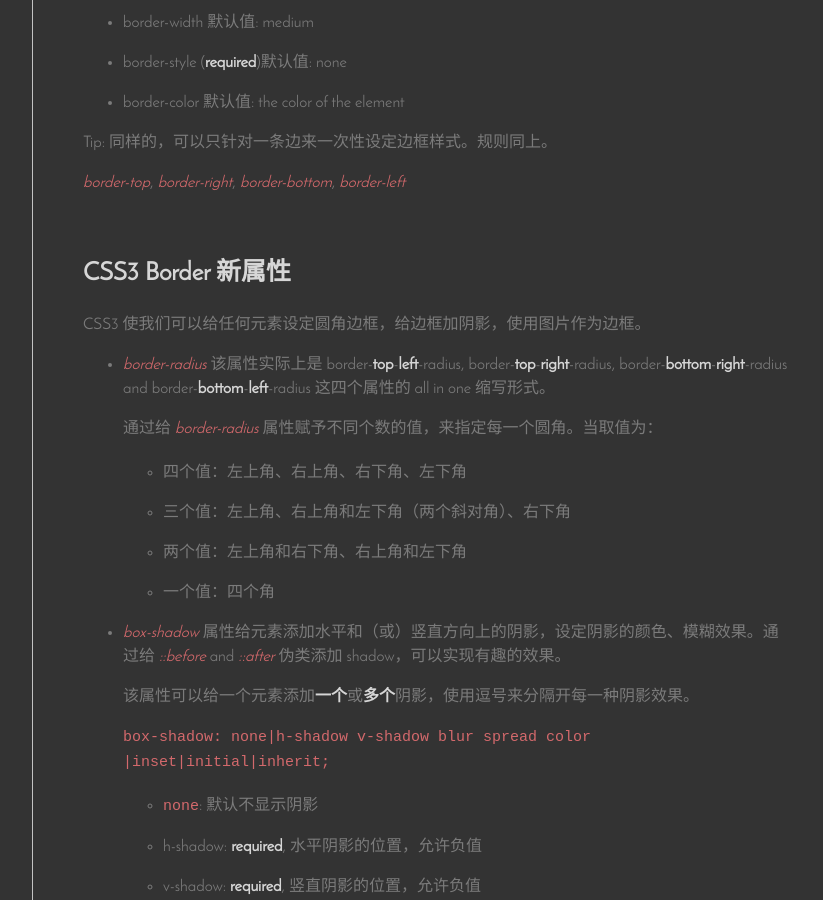
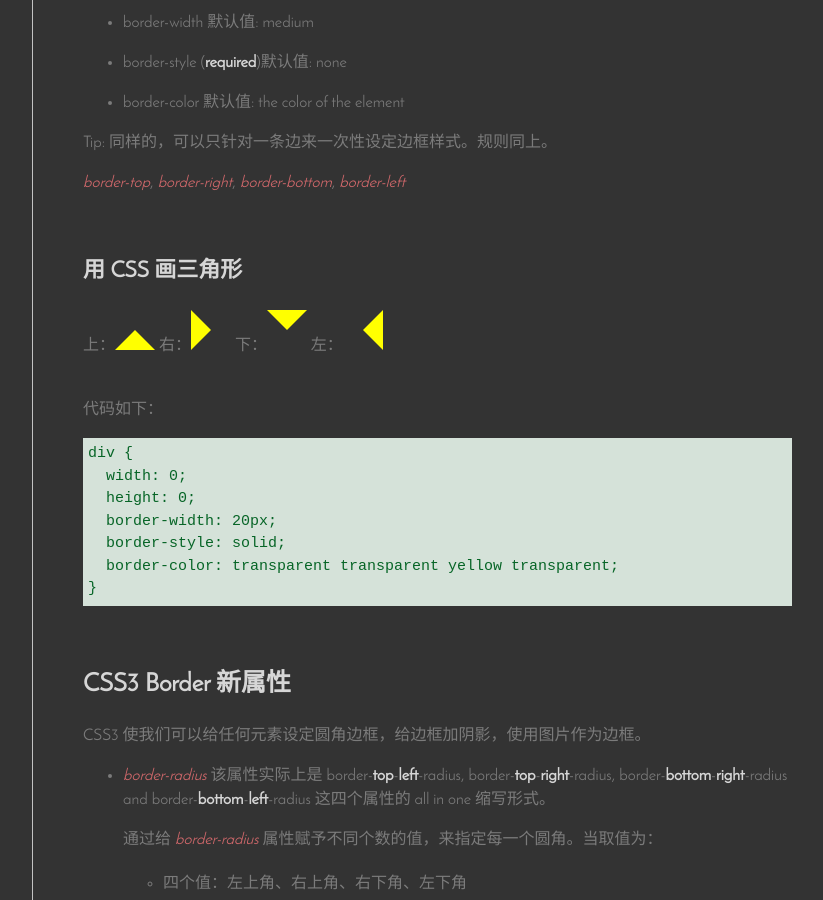
Before and after one commit to Vivi-wu/dive-into-web, a Jekyll site: the page built from _posts/2014-04-03-CSS-Borders-Margins-and-Padding.markdown, in a window 1280 px wide and 900 px high, scrolled down 2145 px. Shown: the whole window, without its empty margins (93-916 px from the left). Built offline with Jekyll 4.4.1, drawn with Linux system fonts in a browser that asks for light colours; nearby versions of some CDN libraries.

Commit message:
add CSS draw tringle hack, update some posts

```diff
--- a/_posts/2014-04-03-CSS-Borders-Margins-and-Padding.markdown
+++ b/_posts/2014-04-03-CSS-Borders-Margins-and-Padding.markdown
@@ -71,6 +71,25 @@ Tip: 同样的，可以只针对一条边来一次性设定边框样式。规则
 
 _border-top_, _border-right_, _border-bottom_, _border-left_
 
+### 用 CSS 画三角形
+
+<div>
+<span>上：</span><div style="display:inline-block;width:0;height:0;border-width:20px;border-style:solid;border-color:transparent transparent yellow transparent;"></div>
+<span>右：</span><div style="display:inline-block;width:0;height:0;border-width:20px;border-style:solid;border-color:transparent transparent transparent yellow;"></div>
+<span>下：</span><div style="display:inline-block;width:0;height:0;border-width:20px;border-style:solid;border-color:yellow transparent transparent transparent;"></div>
+<span>左：</span><div style="display:inline-block;width:0;height:0;border-width:20px;border-style:solid;border-color:transparent yellow transparent transparent;"></div>
+</div><br>
+
+代码如下：
+
+    div {
+      width: 0;
+      height: 0;
+      border-width: 20px;
+      border-style: solid;
+      border-color: transparent transparent yellow transparent;
+    }
+
 ## CSS3 Border 新属性
 
 CSS3 使我们可以给任何元素设定圆角边框，给边框加阴影，使用图片作为边框。
--- a/_posts/2014-04-15-HTML-Blocks.markdown
+++ b/_posts/2014-04-15-HTML-Blocks.markdown
@@ -9,8 +9,7 @@ Every HTML element has a default _display_ value depending on what type of eleme
 Block level elements always start on a new line and takes up the full width available.
 **块级元素**通常**以新的一行开始，左右伸展，占满一整行宽度**。
 
-常见的块级元素有: `<div>`, `<h1>`-`<h6>`, `<p>`, `<form>`, `<ul>`, `<table>`
-
+常见的块级元素有: `<div>`, `<h1>`-`<h6>`, `<p>`, `<form>`, `<ul>`, `<ol>`
 <!--more-->
 
 ## Inline Elements
@@ -18,7 +17,7 @@ Block level elements always start on a new line and takes up the full width avai
 Inline elements don't start on a new line and only take up as much width as necessary.
 **行内级元素**通常**不会以新的一行开始来显示，且只占据必要的宽度**。
 
-常见的行内级元素有: `<span>`, `<a>`, `<img>`
+常见的行内级元素有: `<span>`, `<a>`, `<img>`, `<strong>`
 
 ### `<div>` Element
 
--- a/_posts/2015-05-08-JavaScript-Strict-Mode.markdown
+++ b/_posts/2015-05-08-JavaScript-Strict-Mode.markdown
@@ -85,7 +85,7 @@ ES6允许为函数的参数设置默认值，即直接写在参数定义的后
 
 ### 避免使用 `eval()`
 
-该函数用来将 text 作为 code 来允许。因为它允许任何代码执行，会带来安全问题。
+该函数用来将 text 作为 JS code 允许其执行。因为它允许任何代码执行，会带来安全问题。
 
 ### 减少 loop 里的操作
 
--- a/_posts/2015-12-30-JavaScript-Objects.markdown
+++ b/_posts/2015-12-30-JavaScript-Objects.markdown
@@ -50,7 +50,7 @@ JS中被称为 this 的东西 is the object that "owns" the JavaScript code。
 + when used in an **object**, is the object itself.
 + when used in an **object constructor**, is only a substitute 替代 for the new object. The value of `this` will become the new object when the constructor is used to create an object. 构造函数里的 this 没有值，当函数被用来创建新的对象时，this 的值就是新的对象。
 
-我们还可以在 HTML 元素的 event 事件绑定里使用 _this_
+我们还可以在 HTML 元素的 event 事件绑定里使用 _this_，指的是触发事件的对象。（JS Event Order 章节有提到）
 
     <h1 onclick="this.innerHTML='Ooops!'">Click on this text!</h1>
     <h1 onclick="changeTest(this)">Click on this text!</h1>
--- a/_posts/2016-01-02-JavaScript-Browser-BOM.markdown
+++ b/_posts/2016-01-02-JavaScript-Browser-BOM.markdown
@@ -8,7 +8,7 @@ category: JavaScript
 
 所有浏览器都支持窗口对象。全局变量是 window 对象的属性，而全局函数是 window 对象的方法。
 
-甚至 HTML DOM 的 document 对象也是窗口对象的属性。
+甚至 HTML DOM 的 document 对象也是窗口对象的属性，可以由 `window.document` 来获取。
 
 ### Window Size
 
--- a/_posts/2016-01-02-JavaScript-HTML-DOM.markdown
+++ b/_posts/2016-01-02-JavaScript-HTML-DOM.markdown
@@ -15,6 +15,8 @@ HTML DOM 是针对 HTML 的一个标准对象模型和编程接口。规定了
 <!--more-->
 
 ### HTML DOM Document
+
+当一个 HTML 文档加载入浏览器中，它就变成了一个 document object.
 
 HTML DOM Document 对象是页面中所有其他元素的主人。如果你想获取一个页面中的某个元素，always 从获取 document 对象开始。
 
```
